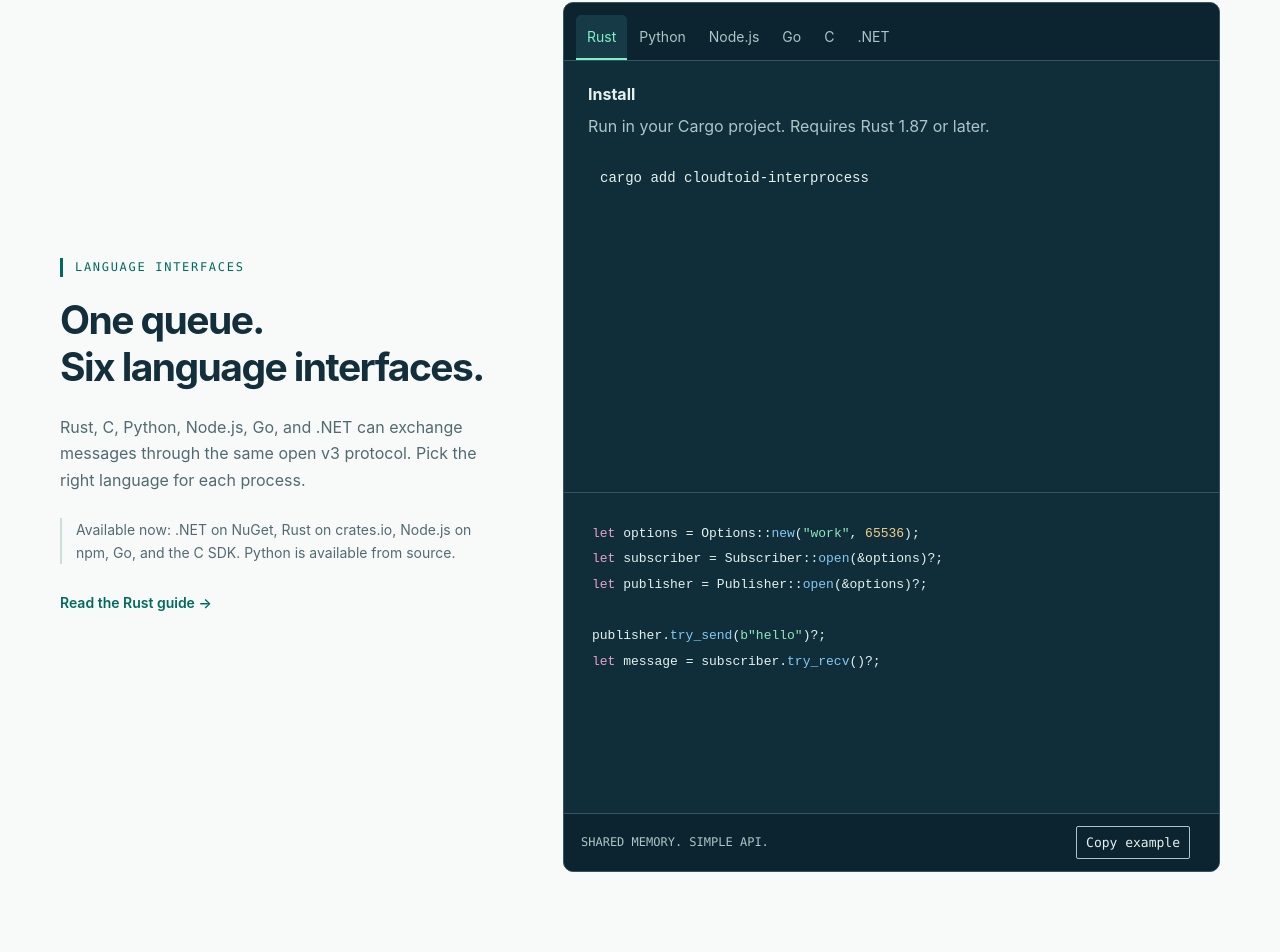
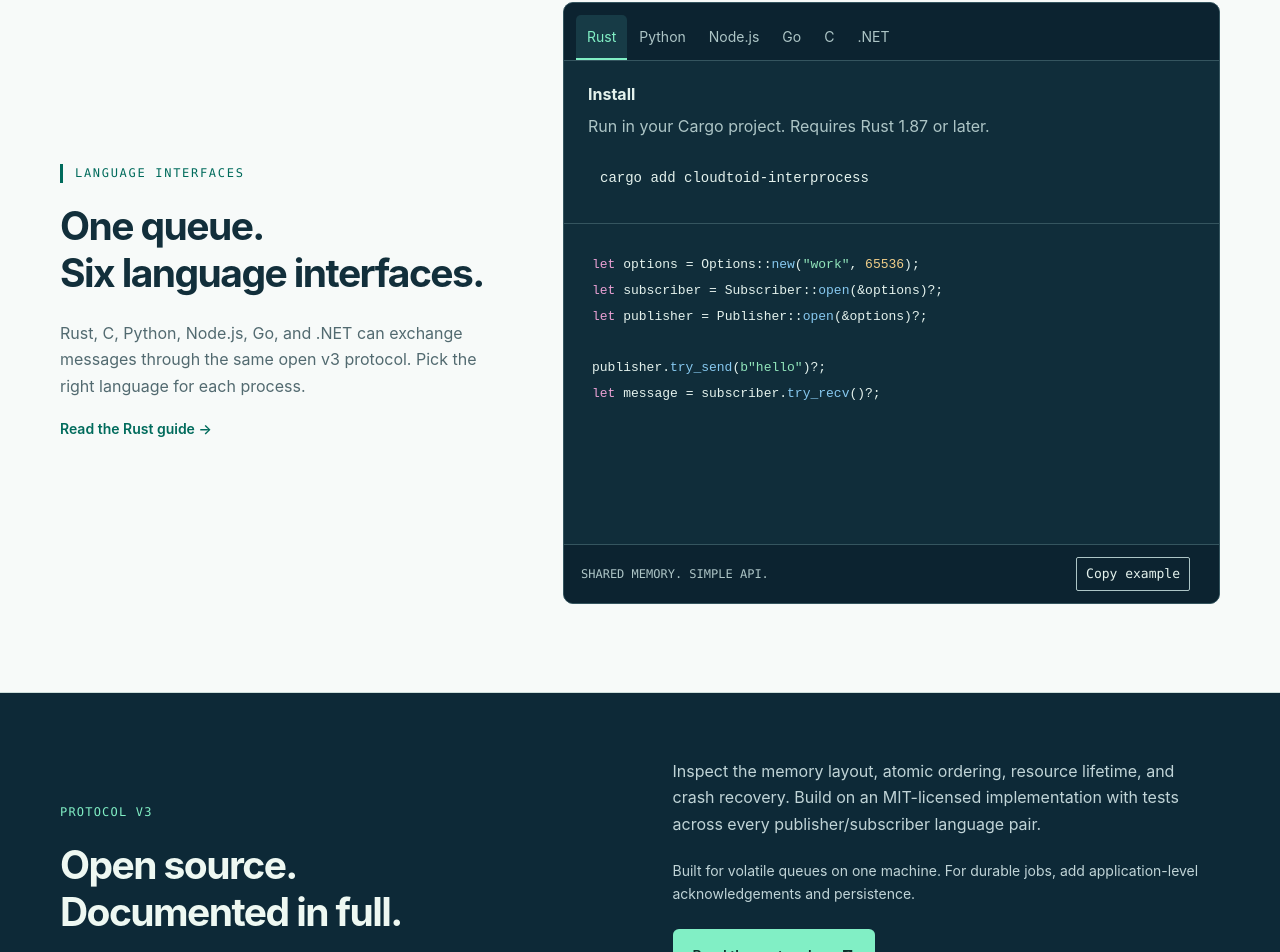
Before and after one commit to cloudtoid/interprocess, a website: page src/website/index.html in a window 1280 px wide. Shown: the part 3640-4592 px from the top of the page. Drawn offline with Linux system fonts and the light colour scheme.

Commit message:
Tighten language installation spacing and remove availability paragraph

```diff
--- a/src/website/index.html
+++ b/src/website/index.html
@@ -76,7 +76,7 @@
 <div class="benefits"><article><span class="feature-index">01</span><h3>Keep allocations out<br>of the hot path.</h3><p>Preallocate queue storage and reuse receive buffers. The measured .NET send-and-receive path allocates <strong>0 bytes per operation</strong>, reducing garbage-collection pressure.</p></article><article><span class="feature-index">02</span><h3>Move bytes with<br>very little work.</h3><p>Native 64-bit atomic reservations and coalesced wakeups keep coordination lean. Send your existing binary format without a required serializer or wire protocol.</p></article><article><span class="feature-index">03</span><h3>Keep the operating<br>cost small.</h3><p>No additional messaging service, broker machine, or per-message license fee. Run your processes on the same host and choose how much memory the queue uses.</p></article></div>
 </div>
 </section>
-<section id="languages" class="start section wrap"><div><p class="eyebrow">LANGUAGE INTERFACES</p><h2>One queue.<br>Six language interfaces.</h2><p>Rust, C, Python, Node.js, Go, and .NET can exchange messages through the same open v3 protocol. Pick the right language for each process.</p><p class="release">Available now: <a href="https://www.nuget.org/packages/Cloudtoid.Interprocess">.NET on NuGet</a>, <a href="https://crates.io/crates/cloudtoid-interprocess">Rust on crates.io</a>, <a href="https://www.npmjs.com/package/@cloudtoid/interprocess">Node.js on npm</a>, <a href="https://github.com/cloudtoid/interprocess/tree/main/src/go">Go</a>, and the <a href="https://github.com/cloudtoid/interprocess/releases/latest">C SDK</a>. <a href="https://github.com/cloudtoid/interprocess/tree/main/src/python">Python is available from source</a>.</p><a id="language-docs" class="text-link" href="https://github.com/cloudtoid/interprocess/tree/main/src/rust">Read the Rust guide →</a></div>
+<section id="languages" class="start section wrap"><div><p class="eyebrow">LANGUAGE INTERFACES</p><h2>One queue.<br>Six language interfaces.</h2><p>Rust, C, Python, Node.js, Go, and .NET can exchange messages through the same open v3 protocol. Pick the right language for each process.</p><a id="language-docs" class="text-link" href="https://github.com/cloudtoid/interprocess/tree/main/src/rust">Read the Rust guide →</a></div>
 <div class="code-window"><div class="tabs" role="tablist" aria-label="Example language"><button role="tab" aria-selected="true" data-language="Rust" id="tab-rust" aria-controls="example">Rust</button><button role="tab" aria-selected="false" data-language="Python" tabindex="-1" aria-controls="example">Python</button><button role="tab" aria-selected="false" data-language="Node.js" tabindex="-1" aria-controls="example">Node.js</button><button role="tab" aria-selected="false" data-language="Go" tabindex="-1" aria-controls="example">Go</button><button role="tab" aria-selected="false" data-language="C" tabindex="-1" aria-controls="example">C</button><button role="tab" aria-selected="false" data-language=".NET" tabindex="-1" aria-controls="example">.NET</button></div><div class="installation"><strong>Install</strong><p id="install-note"></p><pre><code id="install-command"></code></pre></div><pre id="example" role="tabpanel" aria-label="Rust example" tabindex="0"><code></code></pre><div class="code-footer"><span>SHARED MEMORY. SIMPLE API.</span><button id="copy">Copy example</button><span id="copy-status" role="status"></span></div></div></section>
 <section class="open"><div class="wrap open-inner"><div><p class="eyebrow">PROTOCOL V3</p><h2>Open source.<br>Documented in full.</h2></div><div><p>Inspect the memory layout, atomic ordering, resource lifetime, and crash recovery. Build on an MIT-licensed implementation with tests across every publisher/subscriber language pair.</p><p class="protocol-note">Built for volatile queues on one machine. For durable jobs, add application-level acknowledgements and persistence.</p><a class="button" href="https://github.com/cloudtoid/interprocess/blob/main/docs/protocol.md">Read the protocol <span>↗</span></a></div></div></section>
 <aside class="adoption wrap" aria-label="Library adoption"><p>Used internally by <strong>Microsoft.</strong></p></aside>
--- a/src/website/style.css
+++ b/src/website/style.css
@@ -382,4 +382,4 @@
 
 .installation { padding: 20px 24px; border-bottom: 1px solid var(--line); }
 .installation p { margin: 6px 0 12px; color: var(--muted); font-size: 14px; }
-.installation pre { margin: 0; padding: 12px; font-size: 14px; overflow-x: auto; }
+.installation pre { margin: 0; min-height: 0; padding: 12px; font-size: 14px; overflow-x: auto; }
```
